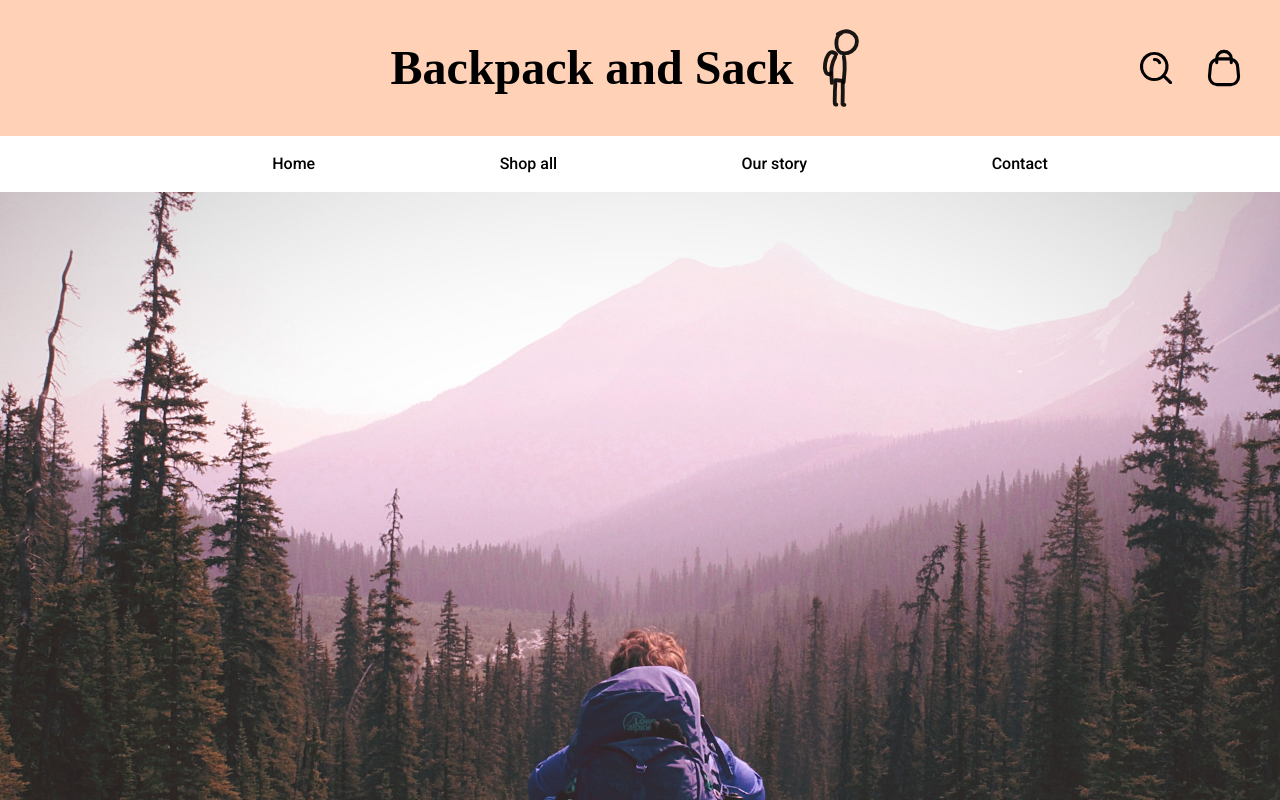
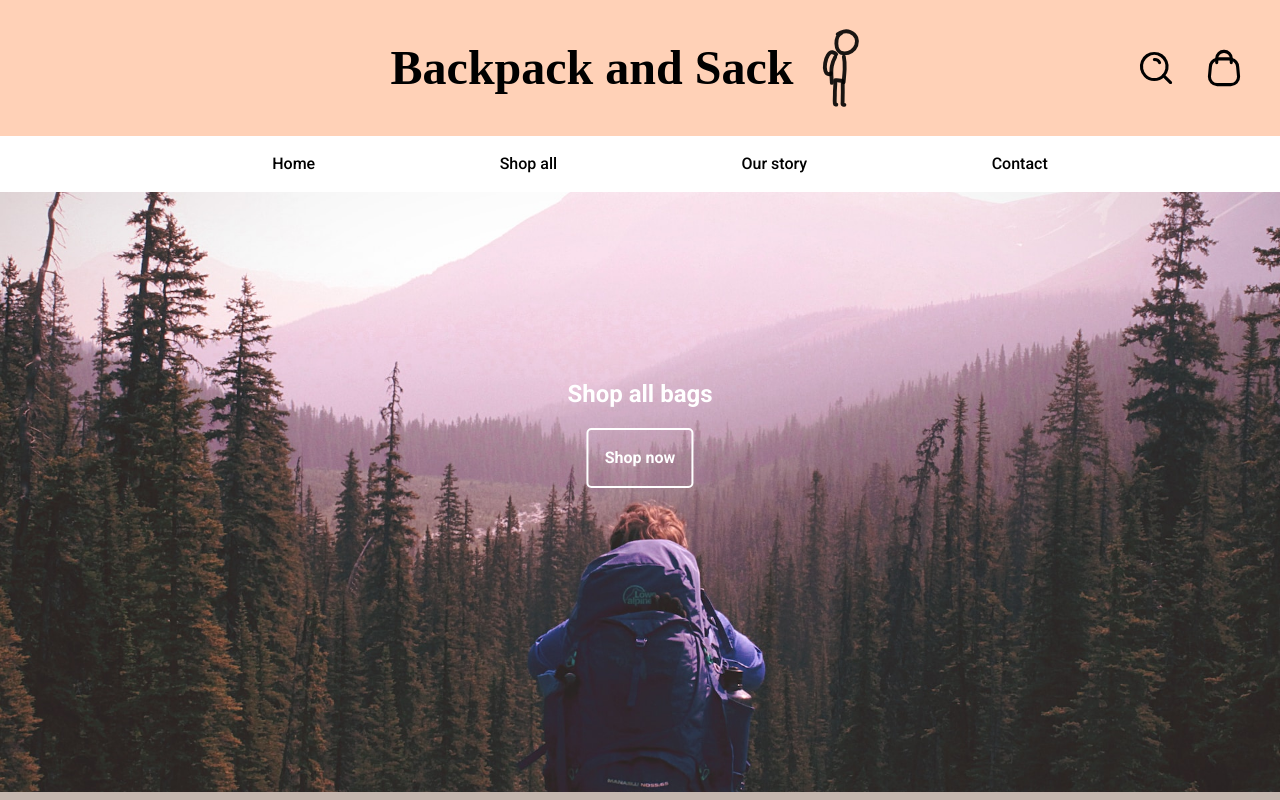
Before and after one commit to dave-forbes/shopping-cart, a React (Vite) app in the folder shopping-cart/: page / in a window 1280 px wide. Shown: the top 800 px of the page. Built offline with nearby package versions, Linux system fonts and the light colour scheme; a web font is replaced by a local one.

Commit message:
changed button to link to shop section

```diff
--- a/shopping-cart/src/components/hero.jsx
+++ b/shopping-cart/src/components/hero.jsx
@@ -1,5 +1,14 @@
 import heroImage from "../assets/img/nguyen-le-viet-anh-POcLQMo2COg-unsplash.jpg";
+import { Link } from "react-router-dom";
 
 export default function Hero() {
-  return <img src={heroImage}></img>;
+  return (
+    <section className="hero">
+      <img src={heroImage}></img>
+      <div className="call-to-action">
+        <h2>Shop all bags</h2>
+        <Link to="/shopall">Shop now</Link>
+      </div>
+    </section>
+  );
 }
```
